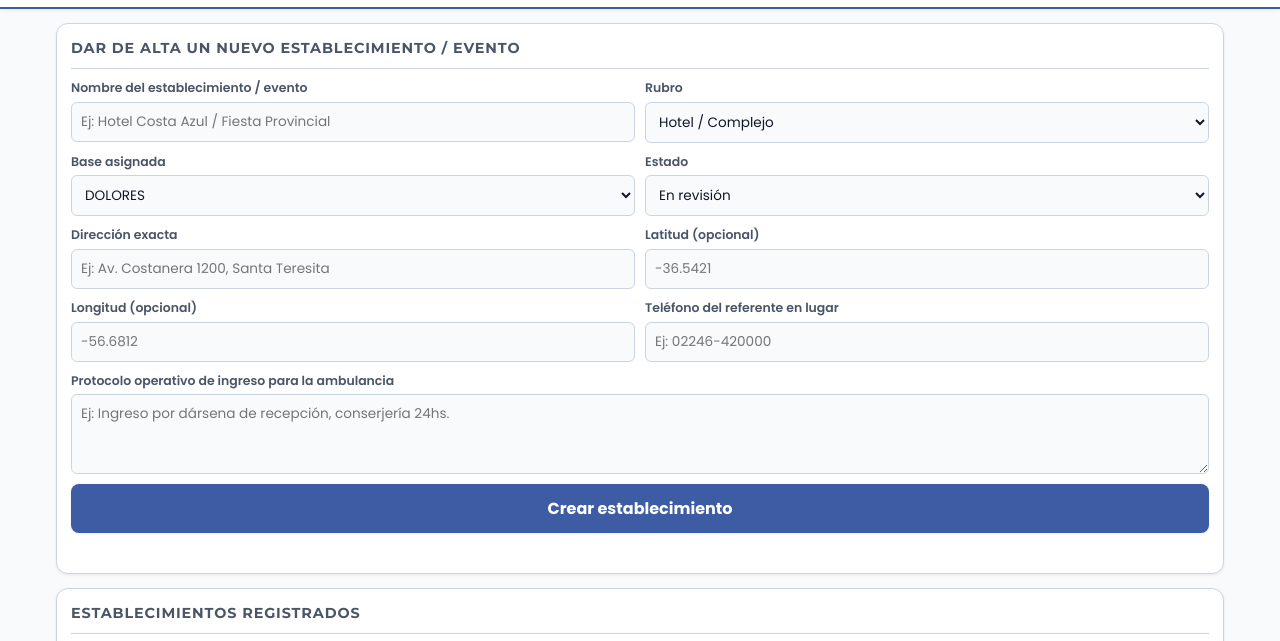
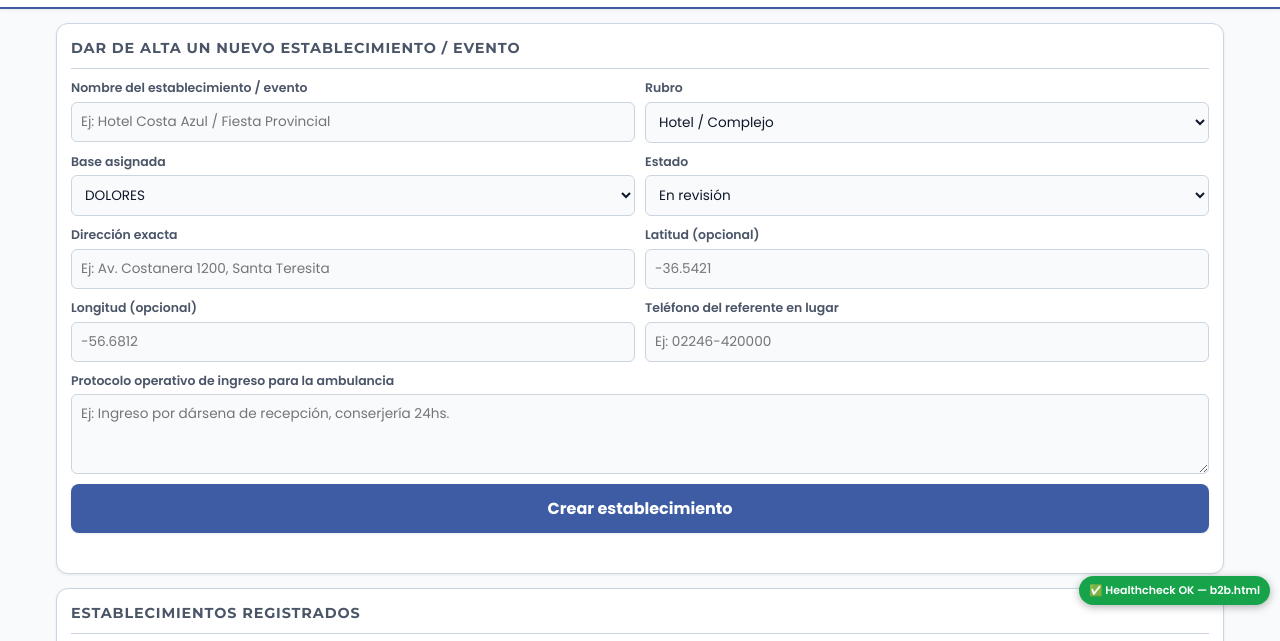
Before and after one commit to InstructorMap/emergencias-360, a plain HTML site: page b2b.html in a window 1280 px wide. Shown: the part 115-756 px from the top of the page. Drawn offline with Linux system fonts and the light colour scheme.

Commit message:
Add healthcheck.js script to b2b.html

```diff
--- a/b2b.html
+++ b/b2b.html
@@ -94,5 +94,6 @@
   <script src="js/state-machine.js"></script>
   <script src="js/store.js"></script>
   <script src="js/app-b2b.js"></script>
+  <script src="js/healthcheck.js"></script>
 </body>
 </html>
```
